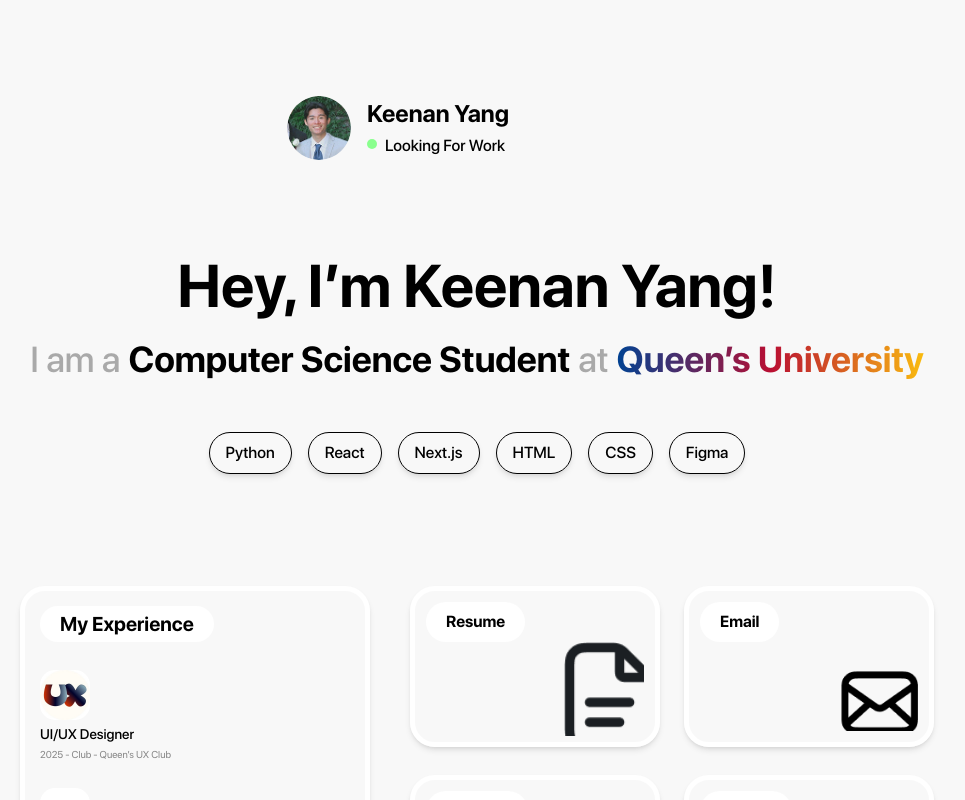
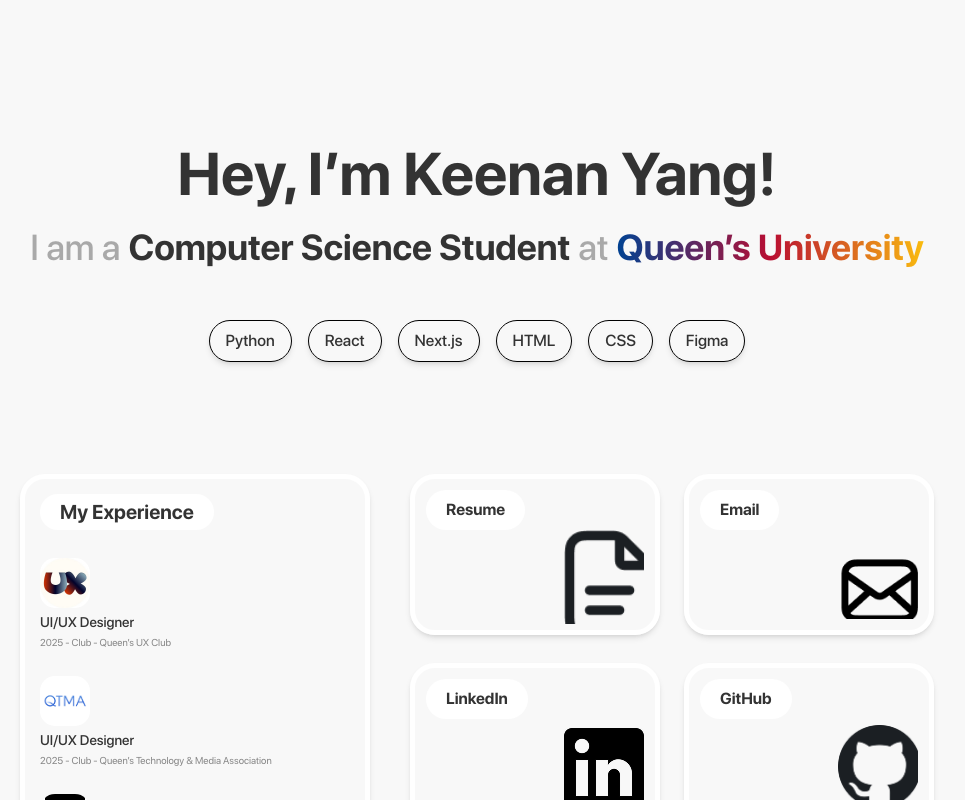
Before and after one commit to Keenan240/Portfolio, a Next.js app: page / in a window 1280 px wide. Shown: the top 800 px of the page, without its empty margins (163-1128 px from the left). Built offline with nearby package versions, Linux system fonts and the light colour scheme.

Commit message:
removed pfp

```diff
--- a/pages/index.tsx
+++ b/pages/index.tsx
@@ -6,6 +6,7 @@ import Experiences from '../components/Experiences';
 import QuickLinks from '../components/QuickLinks';
 import ProjectsSection from '../components/ProjectSection';
 
+
 export default function HomePage() {
   const copyEmail = () => {
     navigator.clipboard.writeText('keenanyang1027@gmail.com');
@@ -13,21 +14,18 @@ export default function HomePage() {
   };
 
   return (
-    <div className="min-h-screen bg-[#f8f8f8]">
-      {/* Header (not centered) */}
-      <Header />
-
+    <div className="min-h-screen bg-[#f8f8f8] mt-36">
       {/* Main Content Wrapper */}
       <div className="w-full max-w-7xl mx-auto px-6 mt-24">
         {/* Hero Section */}
-        <div className="text-center">
-          <h1 className="text-4xl sm:text-6xl font-bold">Hey, I’m Keenan Yang!</h1>
+        <div className="text-center ">
+          <h1 className="text-4xl sm:text-6xl font-bold hover:scale-[1.05] transition-all duration-300 cursor-pointer">Hey, I’m Keenan Yang!</h1>
 
-          <div className="gap-2 mt-6 text-2xl sm:text-4xl">
+          <div className="gap-2 mt-6 text-2xl sm:text-4xl hover:scale-[1.05] transition-all duration-300 cursor-pointer">
             <span className="font-medium text-[#a9a9a9] mr-2">I am a</span>
             <span className="font-semibold mr-2">Computer Science Student</span>
             <span className="font-medium text-[#a9a9a9] mr-2">at</span>
-            <span className="font-bold bg-gradient-to-r from-[#004292] via-[#b90e32] to-[#fabc0f] [background-clip:text] [-webkit-background-clip:text] text-transparent [-webkit-text-fill-color:transparent]">
+            <span className="font-bold bg-gradient-to-r from-[#004292] via-[#b90e32] to-[#fabc0f] [background-clip:text] [-webkit-background-clip:text] text-transparent [-webkit-text-fill-color:transparent] ">
               Queen’s University
             </span>
           </div>
@@ -45,7 +43,7 @@ export default function HomePage() {
         </div>
 
         {/* Projects Section */}
-        <div className="w-full flex flex-col items-center mt-32 px-4">
+        <div className="w-full flex flex-col items-center mt-32 px-4 ">
           <h1 className="text-5xl font-bold text-center">Projects</h1>
           <p className="mt-6 text-3xl font-medium text-[#a9a9a9] break-words max-w-[1000px] text-center">
             Check out some of my work! — This Summer my goal was to build as many
--- a/styles/globals.css
+++ b/styles/globals.css
@@ -8,6 +8,7 @@ body {
   padding: 0;
   margin: 0;
   margin-bottom: 100px;
+  color:#333333;
   background-color: #f8f8f8;
   scroll-behavior: smooth;
   font-family: 'SF Pro Display', sans-serif;
```
Also changed, not shown: styles/styles.css (deleted).
